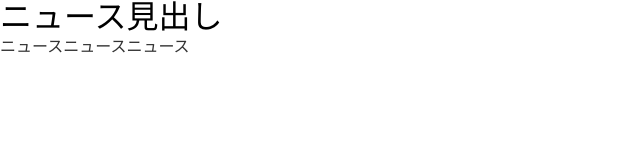
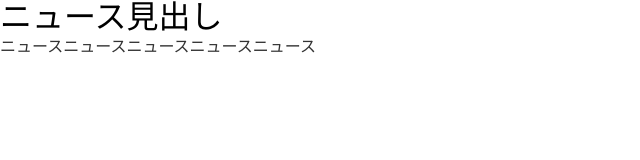
Before and after one commit to FujihitoWatanabe/ejs, a website: page public_html/src/ejs/news/index.ejs in a window 1280 px wide. Shown: the full height of the page, 0-640 px from the left. Drawn offline with nearby package versions, Linux system fonts and the light colour scheme; files that its build step writes are made by us from their sources.

Commit message:
ニューステキスト変更。

```diff
--- a/public_html/src/ejs/news/index.ejs
+++ b/public_html/src/ejs/news/index.ejs
@@ -14,11 +14,9 @@
             ニュース見出し
         </h1>
         <p>
-            ニュースニュースニュース
-
+            ニュースニュースニュースニュースニュース
         </p>
 
     </div>
-
 </body>
 </html>
```
Also changed, not shown: public_html/dest/news/index.html.
